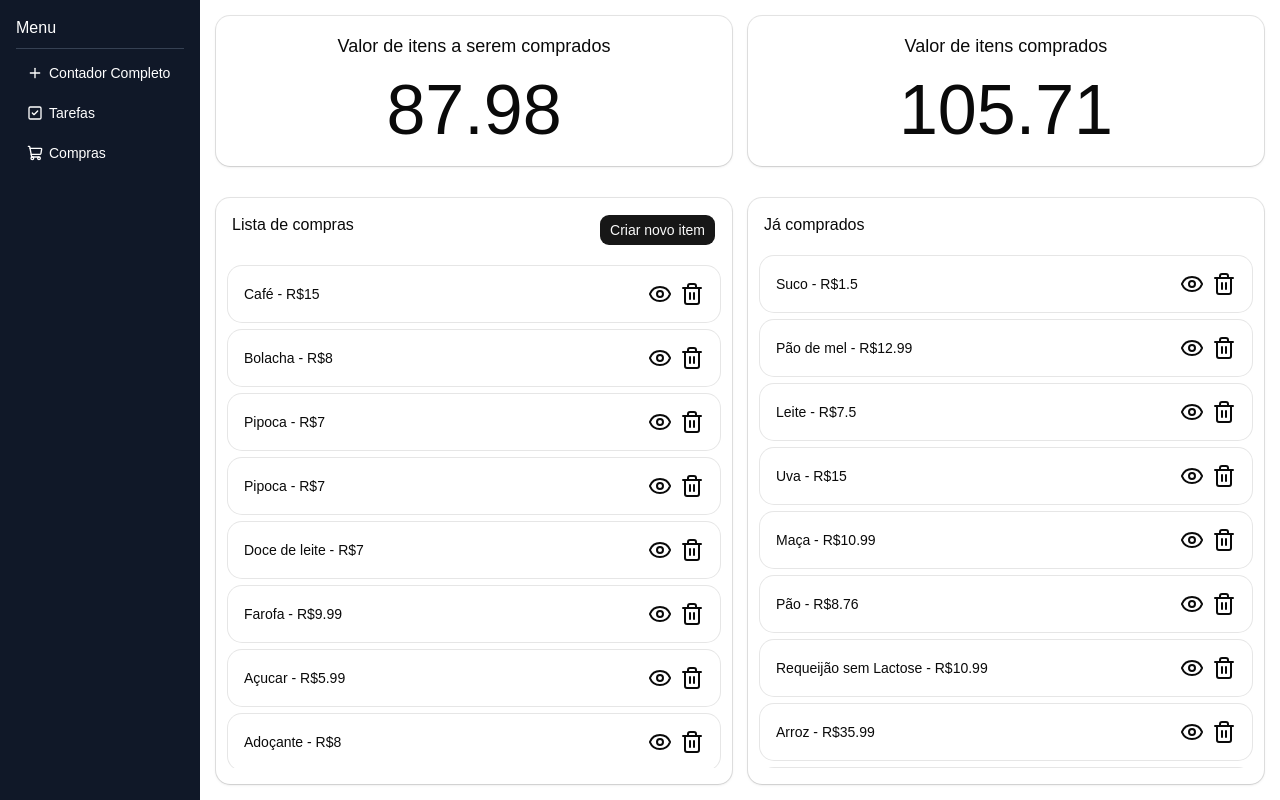
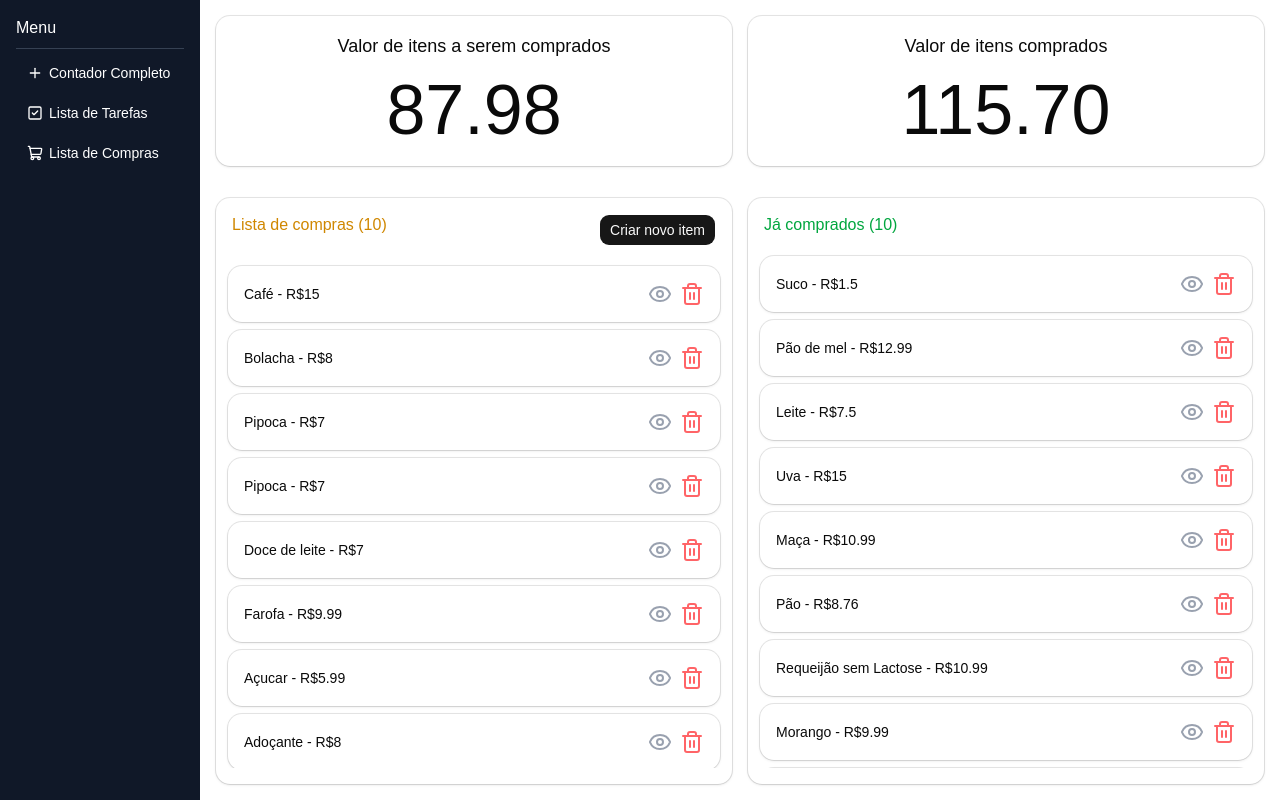
Before and after one commit to Fabiolandin/Aplicando-conceitos-de-react, a React (Vite) app: page /compras in a window 1280 px wide. Built offline with nearby package versions, Linux system fonts and the light colour scheme.

Commit message:
style:finalizando a estilização da lista de compras

```diff
--- a/src/components/Sidebar.jsx
+++ b/src/components/Sidebar.jsx
@@ -26,14 +26,14 @@ const Sidebar = () => {
                 <Button asChild variant="link" className="text-sm text-white justify-start">
                     <Link to="/tarefas">
                     <CheckSquare2Icon size={18} />
-                    Tarefas
+                    Lista de Tarefas
                     </Link>
                 </Button>
 
                 <Button asChild variant="link" className="text-sm text-white justify-start">
                     <Link to="/compras">
                     <ShoppingCart size={18} />
-                    Compras
+                    Lista de Compras
                     </Link>
                 </Button>
 
--- a/src/compras.js
+++ b/src/compras.js
@@ -15,7 +15,7 @@ export const listadeCompras = [
     {id: 14, nome: "Açucar", valor:5.99, status:"comprar"},
     {id: 15, nome: "Adoçante", valor:8, status:"comprar"},
     {id: 16, nome: "Gelo", valor:10, status:"comprar"},
-    {id: 17, nome: "Morango", valor:9.99, status:"compradp"},
+    {id: 17, nome: "Morango", valor:9.99, status:"comprado"},
     {id: 18, nome: "Arroz", valor:35.99, status:"comprado"},
     {id: 19, nome: "Macarrão", valor:10, status:"comprar"},
     {id: 20, nome: "Molho", valor:1.99, status:"comprado"},
--- a/src/pages/compras.jsx
+++ b/src/pages/compras.jsx
@@ -79,22 +79,23 @@ const Compras = () => {
                     {/*Card de compras */}
                     <Card className="flex-1 shadow flex flex-col mr-4">
                         <CardHeader className="flex justify-between">
-                            <CardTitle>Lista de compras</CardTitle>
+                            <CardTitle className="text-yellow-600">Lista de compras ({comprasComprar.length})</CardTitle>
                             <DialogNewCompras className="ml-auto" dados={dados} setDados={setDados}/>
                         </CardHeader>
 
                         <ScrollArea className="flex-1 h-0">
                         {comprasComprar.map((compra) => (
-                            <Card key={compra.id} className="ml-3 mr-3 mb-2 mt-1 hover:bg-gray-100">
+                            <Card key={compra.id} className="ml-3 mr-3 mb-2 mt-1 hover:bg-gray-100 shadow">
                                 <CardContent
                                     className="flex items-center "
                                 >
                                     {compra.nome} - R${compra.valor}
                                     <EyeIcon
-                                        className="ml-auto mr-2"
+                                        className="ml-auto mr-2 text-gray-400"
                                         onClick={() => handleDialogOpen(compra)}
                                     />
                                     <Trash2Icon
+                                        className="text-red-400"
                                         onClick={() => handleCompraStatus(compra, "deletado")}
                                     />
                                 </CardContent>
@@ -108,19 +109,20 @@ const Compras = () => {
                     {/*Card de já comprados */}
                     <Card className="flex-1 shadow min-h-0">
                         <CardHeader>
-                            <CardTitle>Já comprados</CardTitle>
+                            <CardTitle className="text-green-600">Já comprados ({comprasComprado.length})</CardTitle>
                         </CardHeader>
                         <ScrollArea className="flex-1 h-0">
                         {comprasComprado.map((compra) => (
-                            <Card key={compra.id} className="ml-3 mr-3 mt-1 mb-2 hover:bg-gray-100">
+                            <Card key={compra.id} className="ml-3 mr-3 mt-1 mb-2 hover:bg-gray-100 shadow">
                                 <CardContent
                                     className="flex items-center"
                                 >
                                     {compra.nome} - R${compra.valor}
-                                    <EyeIcon className="ml-auto mr-2"
+                                    <EyeIcon className="ml-auto mr-2 text-gray-400"
                                         onClick={() => handleDialogOpen(compra)}
                                     />
                                     <Trash2Icon
+                                        className="text-red-400"
                                         onClick={() => handleCompraStatus(compra, "deletado")}
                                     />
                                 </CardContent>
```
